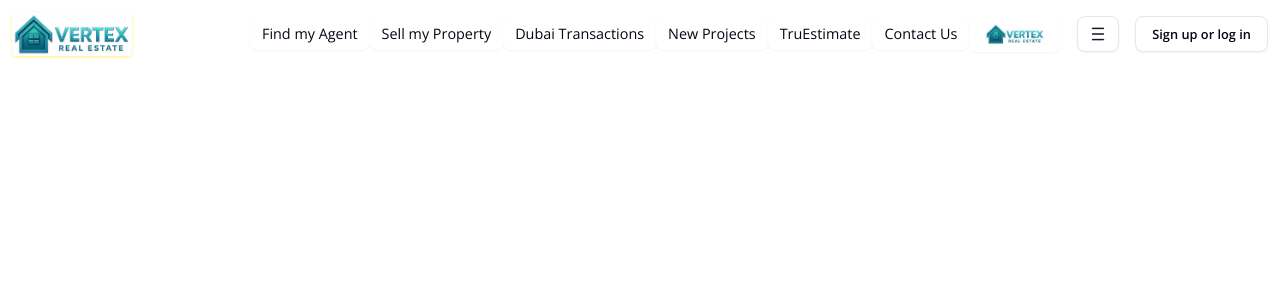
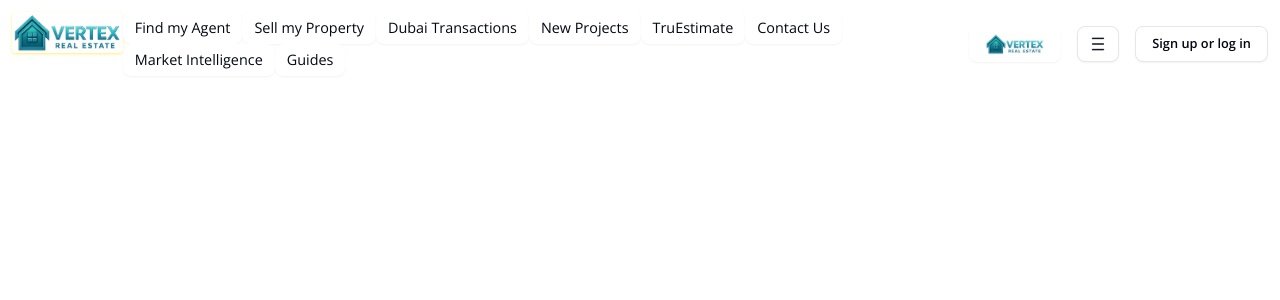
Before and after one commit to anwar108658/vertex-real-state-ts, a React (Vite) app: page / in a window 1280 px wide. Shown: the top 300 px of the page. Built offline with nearby package versions, Linux system fonts and the light colour scheme.

Commit message:
add some data

```diff
--- a/src/components/Layout/navbar/Navbar.tsx
+++ b/src/components/Layout/navbar/Navbar.tsx
@@ -16,10 +16,10 @@ const Navbar = () => {
                     {item.title}
                   </Button>
                 ))}
+              </div>
               <Button variant={"outline"} className="border-0">
                 <img src={logo} className="w-15" alt="" />
               </Button>
-              </div>
               <Button className="mx-4 text-[.8rem]" variant={"outline"} >
                 <CiIcons.CiMenuBurger strokeWidth={"1px"} size={18} />
               </Button>
--- a/src/data/Data.ts
+++ b/src/data/Data.ts
@@ -42,5 +42,51 @@ export const navBarData = [
         link: "/contact",
         icon: null,
         children: null,
+    },
+    {
+        id: 7,
+        title: "Market Intelligence",
+        link: "/market-intelligence",
+        icon: null,
+        children: [
+            {
+                id: 1,
+                title: "Property Prices",
+                link: "/market-intelligence/property-prices",
+                icon: null,
+            },
+            {
+                id: 2,
+                title: "Trends",
+                link: "/market-intelligence/trends",
+                icon: null,
+            }
+        ],
+    },
+    {
+        id: 8,
+        title: "Guides",
+        link: "/guides",
+        icon: null,
+        children: [
+            {
+                id: 1,
+                title: "Buying Guide",
+                link: "/guides/buying-guide",
+                icon: null,
+            },
+            {
+                id: 2,
+                title: "Selling Guide",
+                link: "/guides/selling-guide",
+                icon: null,
+            },
+            {
+                id: 3,
+                title: "Renting Guide",
+                link: "/guides/renting-guide",
+                icon: null,
+            }
+        ],
     }
 ];
```
